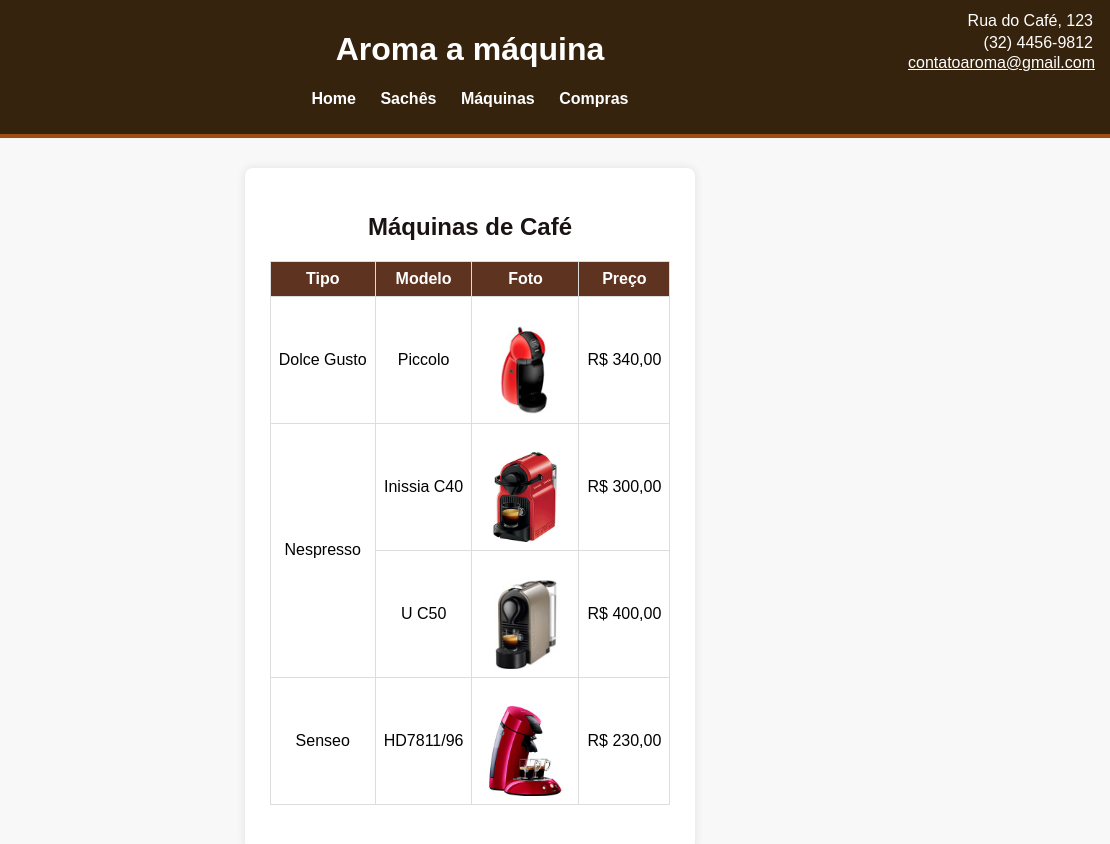
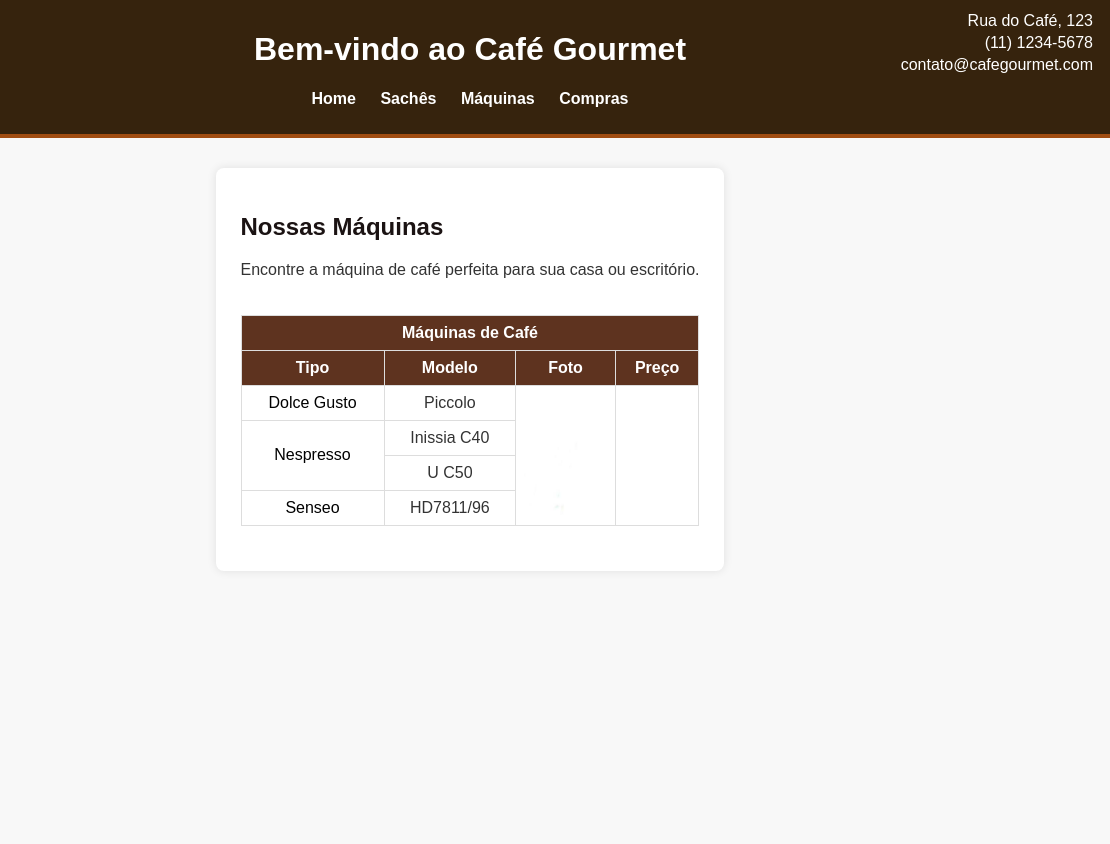
Before and after one commit to lBALDEZl/luidy_p1, a plain HTML site: page luidy_sitecafe_p1/maquinas.html in a window 1280 px wide. Shown: the full height of the page, 170-1280 px from the left. After the commit the page ends 800 px from the top, so only its background shows below. Drawn offline with Linux system fonts and the light colour scheme.

Commit message:
JS para página máquinas finalizado

```diff
--- a/luidy_sitecafe_p1/css/sitecafe_p1.css
+++ b/luidy_sitecafe_p1/css/sitecafe_p1.css
@@ -361,13 +361,22 @@ th, td {
 
 }
 
-td img {
-    max-width: 90px;
-    height: auto;
-}
-
-
 th {
     background-color: #5e331f;
     color: white;
 }
+
+
+  td a {
+            color: #333;
+            text-decoration: none;
+
+        }
+
+         td a:visited {
+            color: #662222;
+        }
+
+        td a:hover {
+            color: #0066cc;
+        }
--- a/luidy_sitecafe_p1/maquinas.html
+++ b/luidy_sitecafe_p1/maquinas.html
@@ -2,6 +2,7 @@
 <html lang="pt-br">
 <head>
     <meta charset="UTF-8">
+    <meta name="viewport" content="width=device-width, initial-scale=1.0">
     <title>Café Gourmet - Máquinas</title>
     <link rel="stylesheet" href="css/sitecafe_p1.css">
 </head>
@@ -11,12 +12,12 @@
             <div class="logo">
                 <img src="img/logosf.png" alt="Logo Café Gourmet">
             </div>
-            <h1>Aroma a máquina</h1>
+            <h1>Bem-vindo ao Café Gourmet</h1>
             </div>
             <div class="contact-info">
                 <p> Rua do Café, 123</p>
-                <p> (32) 4456-9812</p>
-                <a href="#" class="contatocafe"> contatoaroma@gmail.com</a>
+                <p> (11) 1234-5678</p>
+                <p id="contatocafe"> contato@cafegourmet.com</p>
             </div>
         <nav>
             <ul>
@@ -29,9 +30,18 @@
     </header>
     <div class="header-line"></div>
     <main>
-        <div class="content" class="text">
-            <h2 id="text-maquina">Máquinas de Café</h2>
+        <div class="content" >
+
+            <div class="text">
+                <h2>Nossas Máquinas</h2>
+                <p>Encontre a máquina de café perfeita para sua casa ou escritório.</p>
+            </div>
+
+            <div class="table-container">
                 <table>
+                    <tr>
+                        <th colspan="4">Máquinas de Café</th>
+                    </tr>
                     <tr>
                         <th>Tipo</th>
                         <th>Modelo</th>
@@ -40,29 +50,78 @@
                     </tr>
                     <tr>
                         <td>Dolce Gusto</td>
-                    <td>Piccolo</td>
-                    <td><img src="img/piccolo.jpg" alt="Piccolo"></td>
-                    <td>R$ 340,00</td>
+                            <td>
+                                <a href="#" onclick="DetalheMaquina('piccolo')">
+                                    Piccolo
+                                </a>
+                            </td>
+                       </td>
+                        <td rowspan="4" id="foto_maquina">
+                            <img src="img/vazio.jpg" style="max-height: 100px;">
+                        </td>
+                        <td rowspan="4" id="preco_maquina">
+
+                        </td>
                     </tr>
                     <tr>
                         <td rowspan="2">Nespresso</td>
-                    <td>Inissia C40</td>
-                    <td><img src="img/inissia.jpg" alt="Inissia C40"></td>
-                    <td>R$ 300,00</td>
+                            <td>
+                                <a href="#" onclick="DetalheMaquina('inissia')">
+                                    Inissia C40
+                                </a>
+                        </td>
                     </tr>
                     <tr>
-                    <td>U C50</td>
-                    <td><img src="img/u_c50.jpg" alt="U C50"></td>
-                    <td>R$ 400,00</td>
+                        <td>
+                                <a href="#" onclick="DetalheMaquina('u_c50')">
+                                    U C50
+                                </a>
+                            </td>
                     </tr>
                     <tr>
                         <td>Senseo</td>
-                    <td>HD7811/96</td>
-                    <td><img src="img/hd7811.jpg" alt="HD7811/96"></td>
-                    <td>R$ 230,00</td>
+                            <td>
+                                <a href="#" onclick="DetalheMaquina('hd7811')">
+                                    HD7811/96
+                                </a>
+                            </td>
                     </tr>
                 </table>
             </div>
+        </div>
+        <script>
+            function DetalheMaquina(modelo) {
+                const fotoMaquina = document.getElementById('foto_maquina');
+                const precoMaquina = document.getElementById('preco_maquina');
+                let foto = '';
+                let preco = '';
+
+                switch(modelo) {
+                    case 'piccolo':
+                        foto = 'img/piccolo.jpg';
+                        preco = 'R$340,00';
+                        break;
+                    case 'inissia':
+                        foto = 'img/inissia.jpg';
+                        preco = 'R$300,00';
+                        break;
+                    case 'u_c50':
+                        foto = 'img/u_c50.jpg';
+                        preco = 'R$400,00';
+                        break;
+                    case 'hd7811':
+                        foto = 'img/hd7811.jpg';
+                        preco = 'R$230,00';
+                        break;
+                    default:
+                        foto = '';
+                        preco = '';
+                }
+
+                fotoMaquina.innerHTML = `<img src="${foto}" style="max-height: 100px;">`;
+                precoMaquina.innerText = preco;
+            }
+        </script>
     </main>
 </body>
 </html>
```
Lines whose indentation alone changed are shown as unchanged.
